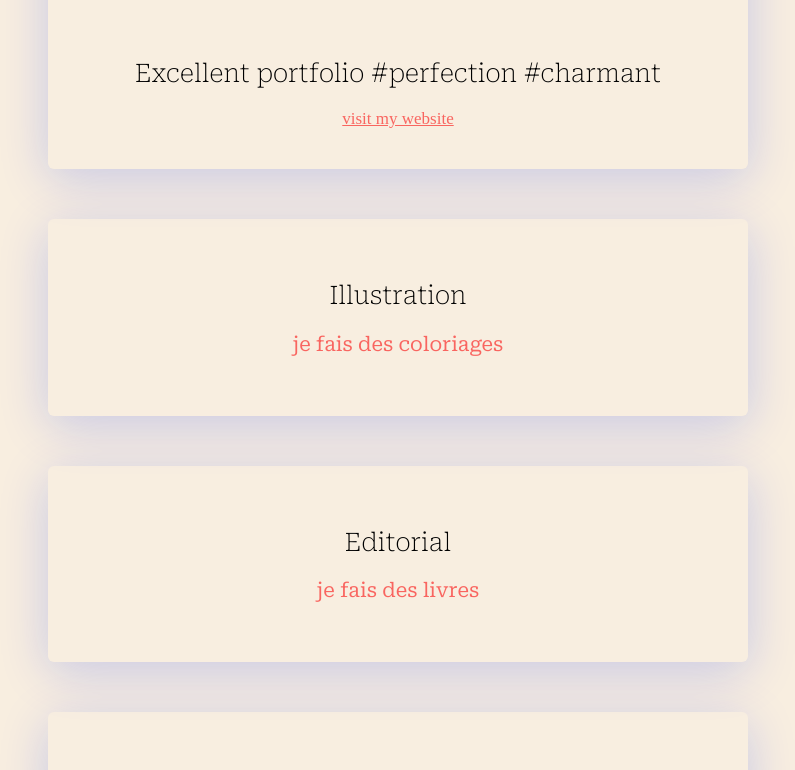
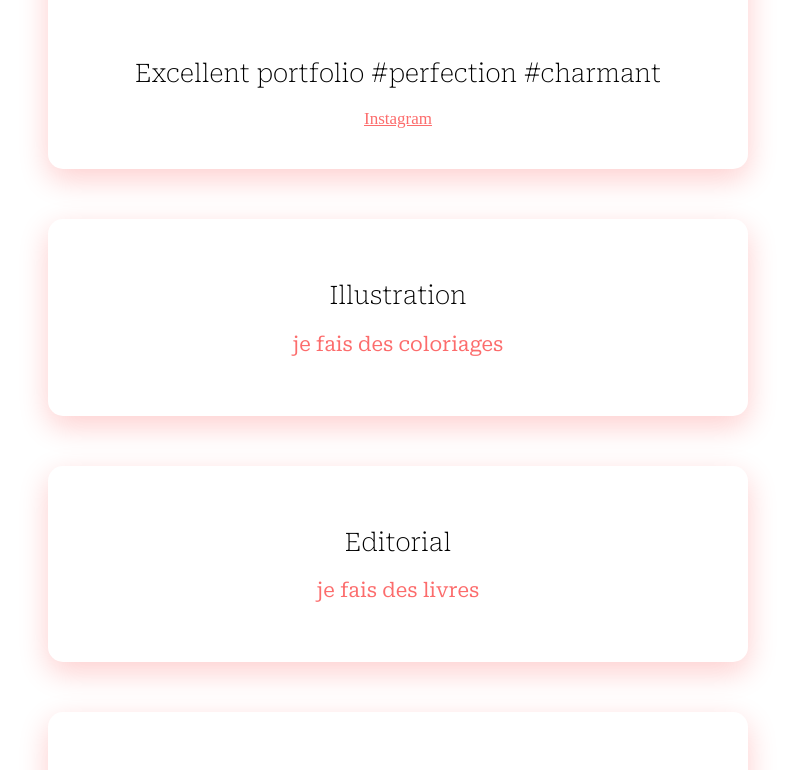
Before and after one commit to Boooline/profile-end, a plain HTML site: page index.html in a window 1280 px wide. Shown: the part 198-968 px from the top of the page, without its empty margins (242-1037 px from the left). Drawn offline with Linux system fonts and the light colour scheme.

Commit message:
Commit_2

```diff
--- a/index.html
+++ b/index.html
@@ -12,7 +12,7 @@
 			<h1>Hello, I'm Pauline !</h1>
 			<img src="">
 			<h2>Excellent portfolio #perfection #charmant</h2>
-			<a href="https://www.instagram.com/bolinartiste/">visit my website</a>
+			<a href="https://www.instagram.com/bolinartiste/">Instagram</a>
 		</div>
 		<div class="card-white">
 			<h2>Illustration</h2>
--- a/style.css
+++ b/style.css
@@ -27,7 +27,7 @@ a:hover{
 	color:rgba(200,10,10,0,5);
 }
 body {
-	background:rgba(200,120,0,0.12);
+	background:white;
 	color: 575F7D;
 	font-size: 17px;
 
@@ -48,10 +48,10 @@ body {
 }
 .card-white {
 	padding: 40px;
-	box-shadow: 0 10px 50px rgba(10,50,250,0.2);
+	box-shadow: 0 10px 30px rgba(250,10,10,0.2);
 	margin: 50px 0;
 	text-align: center;
-	border-radius: 6px;
+	border-radius: 15px;
 }
 .introduction {
 
```
